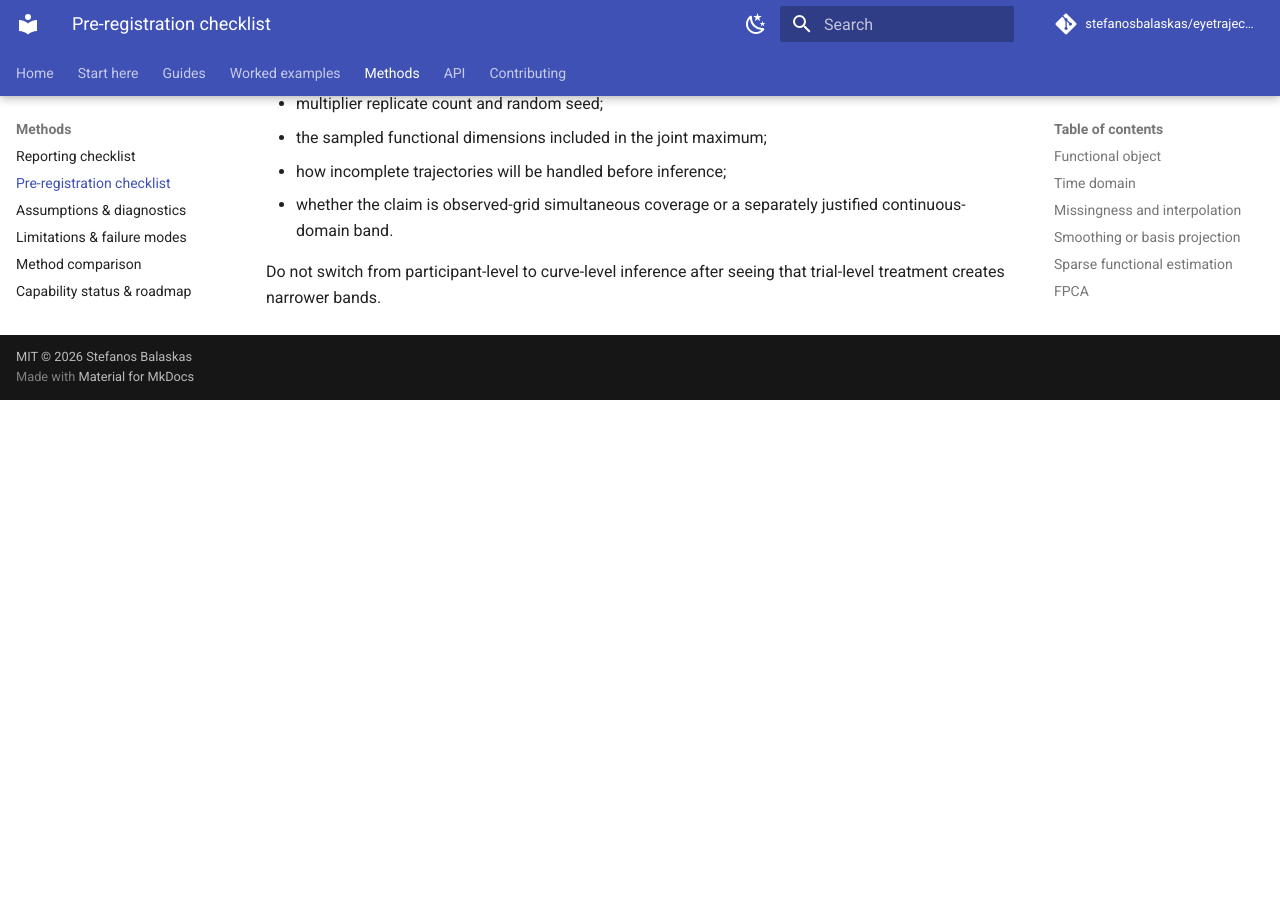
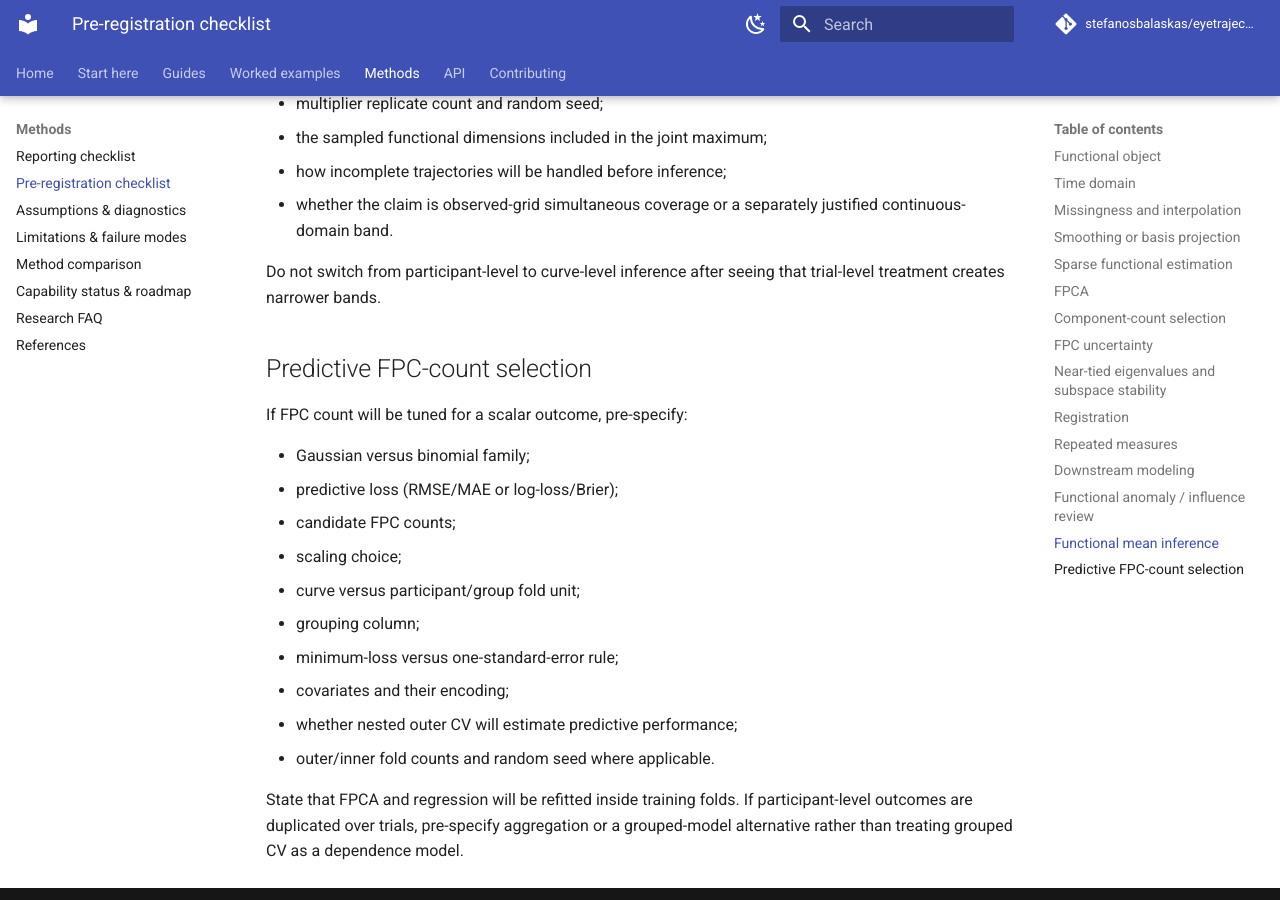
Before and after one commit to stefanosbalaskas/eyetrajectoriespy, an MkDocs documentation site: the page built from docs/methods/preregistration.md, in a window 1280 px wide and 900 px high, scrolled down 4568 px. Built offline with MkDocs 1.6.1 and Material for MkDocs 9.7.7, drawn with Linux system fonts in a browser that asks for light colours; comment, search, counter and statistics services are not loaded; before the commit the page ends 4968 px from its top, so only the background shows below that.

Commit message:
Add predictive FPCA preregistration checklist

```diff
--- a/docs/methods/preregistration.md
+++ b/docs/methods/preregistration.md
@@ -151,3 +151,21 @@
 - whether the claim is observed-grid simultaneous coverage or a separately justified continuous-domain band.
 
 Do not switch from participant-level to curve-level inference after seeing that trial-level treatment creates narrower bands.
+
+
+## Predictive FPC-count selection
+
+If FPC count will be tuned for a scalar outcome, pre-specify:
+
+- Gaussian versus binomial family;
+- predictive loss (RMSE/MAE or log-loss/Brier);
+- candidate FPC counts;
+- scaling choice;
+- curve versus participant/group fold unit;
+- grouping column;
+- minimum-loss versus one-standard-error rule;
+- covariates and their encoding;
+- whether nested outer CV will estimate predictive performance;
+- outer/inner fold counts and random seed where applicable.
+
+State that FPCA and regression will be refitted inside training folds. If participant-level outcomes are duplicated over trials, pre-specify aggregation or a grouped-model alternative rather than treating grouped CV as a dependence model.
```
